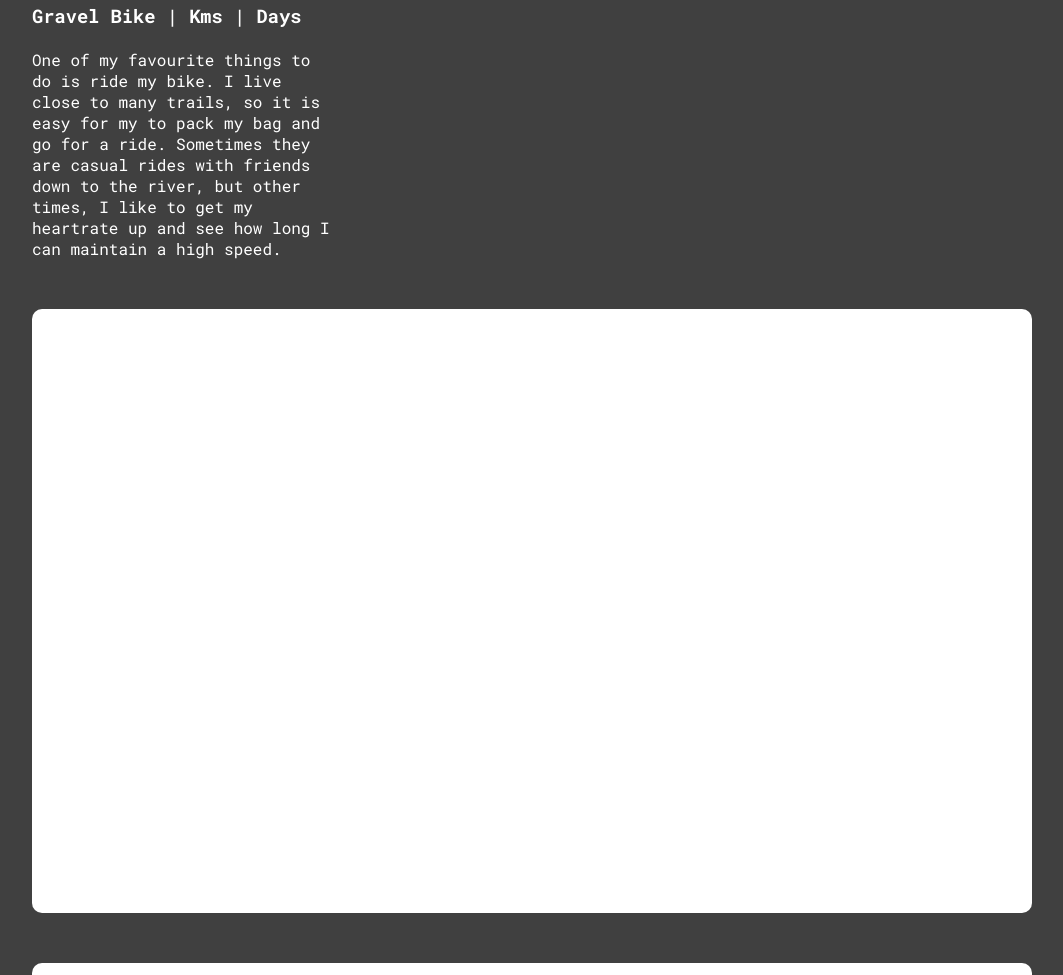
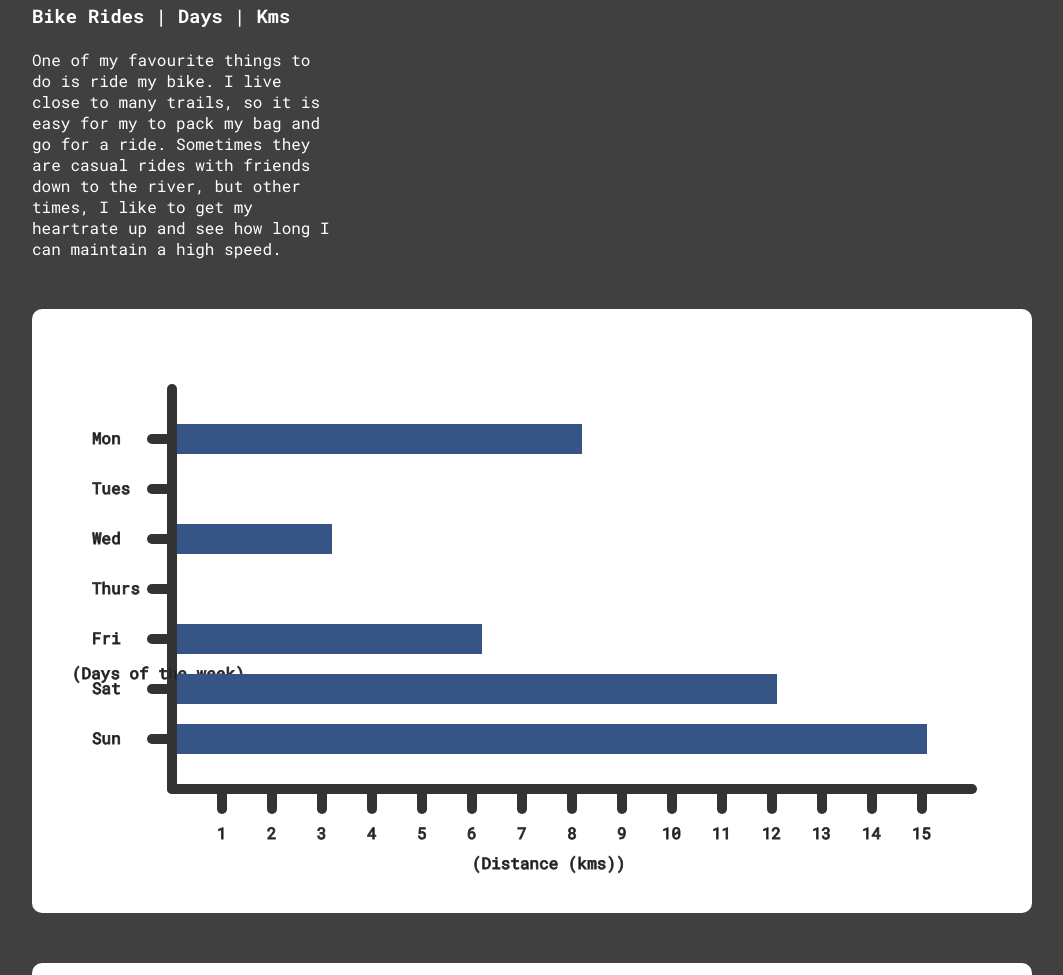
Before and after one commit to Chettsy-Git/Chettsy-Git.github.io, a plain HTML site: page visualizations.html in a window 1280 px wide. Shown: the part 368-1343 px from the top of the page, without its empty margins (96-1159 px from the left). Drawn offline with Linux system fonts and the light colour scheme.

Commit message:
finalized visualizations and cleaned up code

```diff
--- a/style.css
+++ b/style.css
@@ -349,6 +349,29 @@ nav ul li a.selected::after {
     margin-top: 50px;
 }
 
+/*--------------------------------------DATA VIZ (BAR GRAPH) SECTION--------------------------------------*/
+
+.lines {
+    stroke:#333;
+    stroke-width:10;
+    stroke-linecap: round;
+}
+
+.values {
+    stroke:#333;
+    stroke-width:1;
+}
+
+.ytext {
+    writing-mode: sideways-lr;
+}
+
+.bars {
+    stroke:#365486;
+    stroke-width:30;
+    stroke-linecap:square;
+}
+
 /*--------------------------------------CREATIVE SVG SECTION--------------------------------------*/
 
 .tire {
--- a/vis.js
+++ b/vis.js
@@ -1,4 +1,6 @@
 console.log("vis.js loaded");
+
+//make the bike wheels spin
 
 // variables from index.html
 const frontWheel = document.getElementById('front-wheel');
--- a/visualizations.html
+++ b/visualizations.html
@@ -35,14 +35,16 @@
     <div id="visualizations">
     <div class="container">
         <h1 class="sub-title">Visualizations</h1>
-        <p>A showcase of data visualizations created using SVG.</p>
+        <p>A showcase of data visualization and creative art using SVG.</p>
 
         <br>
+
+    <!--------------------------------------BAR CHART-------------------------------------->
 
         <div class="row">
             <div class="vis-col-text">
                 <h1>Bike Rides of the Week</h1>
-                <h3>Gravel Bike | Kms | Days</h3>
+                <h3>Bike Rides | Days | Kms</h3>
                 <br>
                 <p>One of my favourite things to do is ride my bike. I live close to many trails, so it is easy for my
                 to pack my bag and go for a ride. Sometimes they are casual rides with friends down to the river, but other times,
@@ -51,13 +53,96 @@
 
             <div class="vis-col-svg">
                 <svg width="1000" height="600" viewBox="-500 -300 1000 600">
+                    <g transform="translate(-360, 180)">
+                        <g class="lines">
+                            <!-- Y axis -->
+                            <line x1="0" y1="0" x2="0" y2="-400" />
 
+                            <line x1="0" y1="-50" x2="-20" y2="-50" />
+                            <line x1="0" y1="-100" x2="-20" y2="-100" />
+                            <line x1="0" y1="-150" x2="-20" y2="-150" />
+                            <line x1="0" y1="-200" x2="-20" y2="-200" />
+                            <line x1="0" y1="-250" x2="-20" y2="-250" />
+                            <line x1="0" y1="-300" x2="-20" y2="-300" />
+                            <line x1="0" y1="-350" x2="-20" y2="-350" />
+
+                            <!-- X axis -->
+                            <line x1="0" y1="0" x2="800" y2="0" />
+
+                            <line x1="50" y1="0" x2="50" y2="20" />
+                            <line x1="100" y1="0" x2="100" y2="20" />
+                            <line x1="150" y1="0" x2="150" y2="20" />
+                            <line x1="200" y1="0" x2="200" y2="20" />
+                            <line x1="250" y1="0" x2="250" y2="20" />
+                            <line x1="300" y1="0" x2="300" y2="20" />
+                            <line x1="350" y1="0" x2="350" y2="20" />
+                            <line x1="400" y1="0" x2="400" y2="20" />
+                            <line x1="450" y1="0" x2="450" y2="20" />
+                            <line x1="500" y1="0" x2="500" y2="20" />
+                            <line x1="550" y1="0" x2="550" y2="20" />
+                            <line x1="600" y1="0" x2="600" y2="20" />
+                            <line x1="650" y1="0" x2="650" y2="20" />
+                            <line x1="700" y1="0" x2="700" y2="20" />
+                            <line x1="750" y1="0" x2="750" y2="20" />
+                        </g>
+
+                        <g class="values">
+                            <!-- Y axis -->
+                            <text class="ytext" x="-100" y="-110">(Days of the week)</text>
+
+                            <text x="-80" y="-345">Mon</text>
+                            <text x="-80" y="-295">Tues</text>
+                            <text x="-80" y="-245">Wed</text>
+                            <text x="-80" y="-195">Thurs</text>
+                            <text x="-80" y="-145">Fri</text>
+                            <text x="-80" y="-95">Sat</text>
+                            <text x="-80" y="-45">Sun</text>
+
+
+                            <!-- X axis -->
+                            <text x="300" y="80">(Distance (kms))</text>
+
+                            <text x="45" y="50">1</text>
+                            <text x="95" y="50">2</text>
+                            <text x="145" y="50">3</text>
+                            <text x="195" y="50">4</text>
+                            <text x="245" y="50">5</text>
+                            <text x="295" y="50">6</text>
+                            <text x="345" y="50">7</text>
+                            <text x="395" y="50">8</text>
+                            <text x="445" y="50">9</text>
+                            <text x="490" y="50">10</text>
+                            <text x="540" y="50">11</text>
+                            <text x="590" y="50">12</text>
+                            <text x="640" y="50">13</text>
+                            <text x="690" y="50">14</text>
+                            <text x="740" y="50">15</text>
+                        </g>
+
+                        <g class="bars">
+                            <!-- Monday -->
+                            <line x1="20" y1="-350" x2="395" y2="-350" />
+                            <!-- Tuesday (didnt bike) -->
+                            <!-- <line x1="20" y1="-300" x2="90" y2="-300" /> -->
+                            <!-- Wednesday -->
+                            <line x1="20" y1="-250" x2="145" y2="-250" />
+                            <!-- Thursday (didnt bike) -->
+                            <!-- <line x1="0" y1="-200" x2="0" y2="-200" /> -->
+                            <!-- Friday -->
+                            <line x1="20" y1="-150" x2="295" y2="-150" />
+                            <!-- Saturday -->
+                            <line x1="20" y1="-100" x2="590" y2="-100" />
+                            <!-- Sunday -->
+                            <line x1="20" y1="-50" x2="740" y2="-50" />
+
+                        </g>
+                   </g>
                 </svg>
             </div>
 
         </div>
 
-        <!-- Creative SVG Art -->
+    <!--------------------------------------CREATIVE ART-------------------------------------->
         <div class="row">
             <div class="vis-col-svg">
                 <svg id="bike" width="1000" height="600" viewBox="-500 -300 1000 600">
```
Also changed, not shown: main.js (+22 -0 lines), 1 other file.
